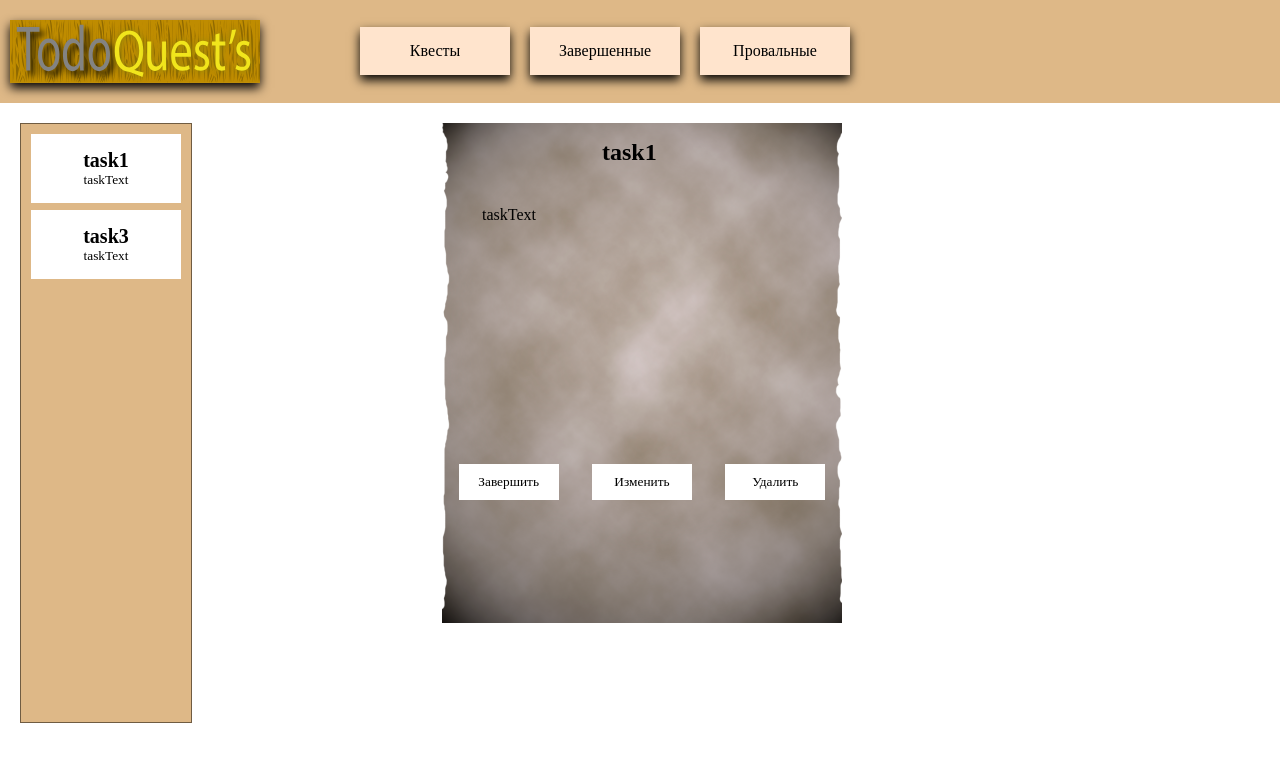
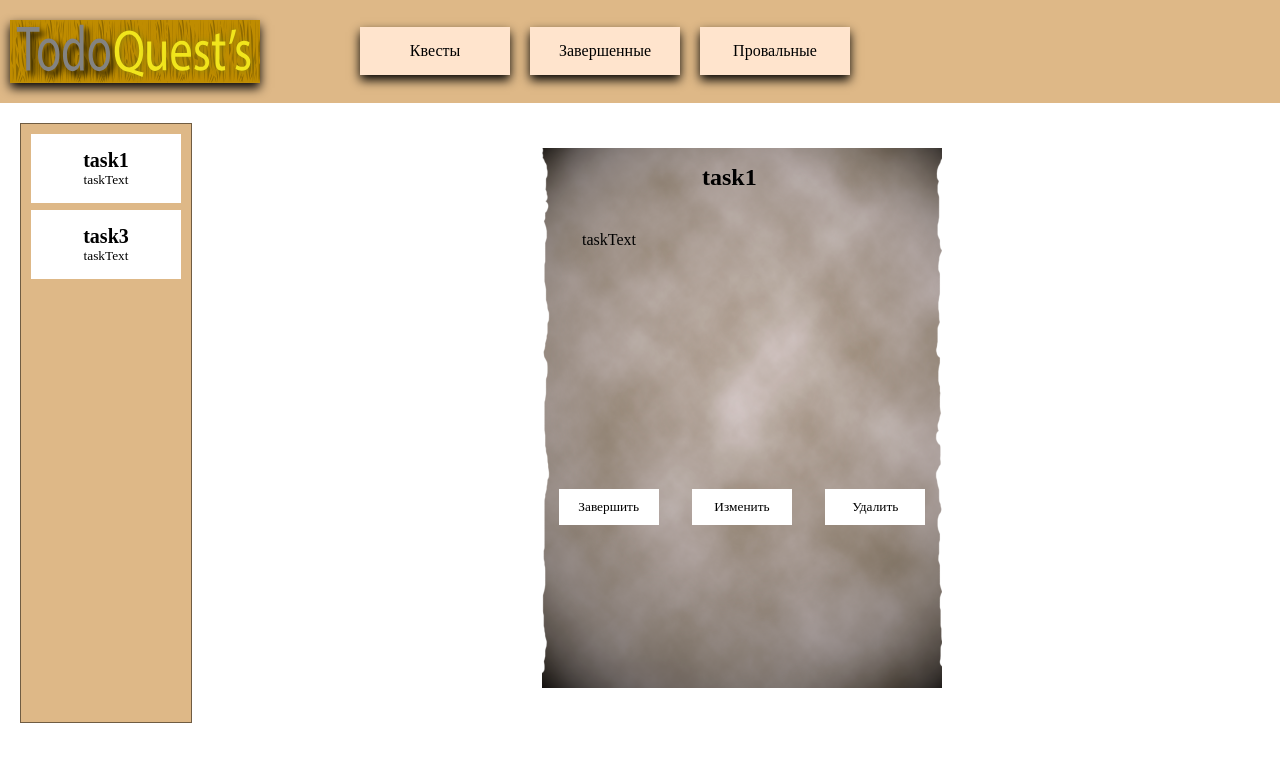
Before and after one commit to Skenzi/Todo, a React app: page / in a window 1280 px wide. Shown: the top 762 px of the page. Built offline with nearby package versions, Linux system fonts and the light colour scheme; the HTML template or start-up script is replaced by a standard one.

Commit message:
update tasks(js, scss) and pages

```diff
--- a/src/components/TaskNote.jsx
+++ b/src/components/TaskNote.jsx
@@ -10,8 +10,7 @@ const TaskNote = () => {
             <h2 className="task-name">{task.name}</h2>
             <div className="task-text">{task.description}</div>
             <div className="buttons-group">
-                <button type="button" className="button">Завершить</button>
-                <button type="button" className="button">Изменить</button>
+                {task.status === 'active' ? <><button type="button" className="button">Завершить</button><button type="button" className="button">Изменить</button></> : null}
                 <button type="button" className="button">Удалить</button>
             </div>
         </section>;
--- a/src/components/pages/AllTasks.jsx
+++ b/src/components/pages/AllTasks.jsx
@@ -2,11 +2,13 @@ import React from "react";
 import { useSelector } from "react-redux";
 import ListTasks from "../ListTasks.jsx";
 import TaskNote from "../TaskNote.jsx";
+import { currentTask } from '../../store/selectors/index.js';
 
 const AllTasks = () => {
+    const task = useSelector(currentTask);
     return <>
         <ListTasks currentTasksStatus="active" />
-        <TaskNote />
+        {task.status === 'active' ? <TaskNote /> : null}
     </>;
 }
 
--- a/src/components/pages/FailedTasks.jsx
+++ b/src/components/pages/FailedTasks.jsx
@@ -1,10 +1,15 @@
 import React from "react";
+import { useSelector } from "react-redux";
 import ListTasks from "../ListTasks.jsx";
+import TaskNote from "../TaskNote.jsx";
+import { currentTask } from '../../store/selectors/index.js';
 
 const FailedTasks = () => {
-    return <div>
+    const task = useSelector(currentTask);
+    return <>
         <ListTasks currentTasksStatus="failed" />
-    </div>;
+        {task.status === 'failed' ? <TaskNote /> : null}
+    </>;
 }
 
 export default FailedTasks;
--- a/src/components/pages/SucceffulTasks.jsx
+++ b/src/components/pages/SucceffulTasks.jsx
@@ -1,10 +1,15 @@
 import React from "react";
+import { useSelector } from "react-redux";
 import ListTasks from "../ListTasks.jsx";
+import TaskNote from "../TaskNote.jsx";
+import { currentTask } from '../../store/selectors/index.js';
 
 const SuccefullTasks = () => {
-    return <div>
+    const task = useSelector(currentTask);
+    return <>
         <ListTasks currentTasksStatus="succefull" />
-    </div>;
+        {task.status === 'succefull' ? <TaskNote /> : null}
+    </>;
 }
 
 export default SuccefullTasks;
--- a/src/styles/_tasks.scss
+++ b/src/styles/_tasks.scss
@@ -1,8 +1,9 @@
 .task {
     &-note {
         width: 400px;
-        height: 500px;
-        margin-left: 250px;
+        height: 90%;
+        margin-left: 350px;
+        margin-top: 25px;
         position: relative;
         & .buttons-group {
             margin-top: 60%;
```
